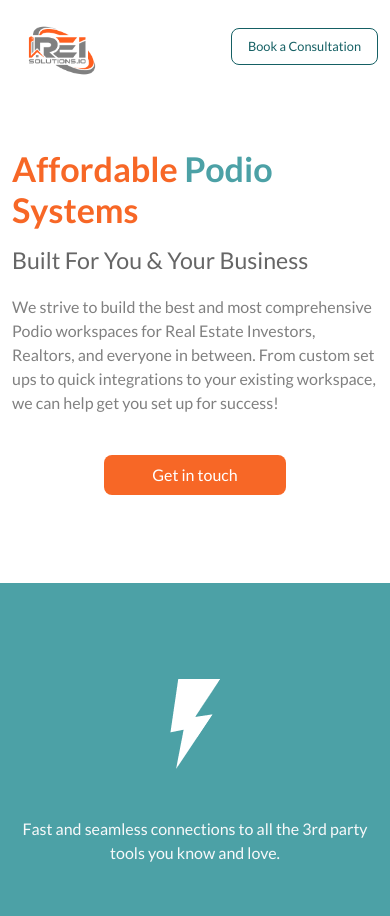
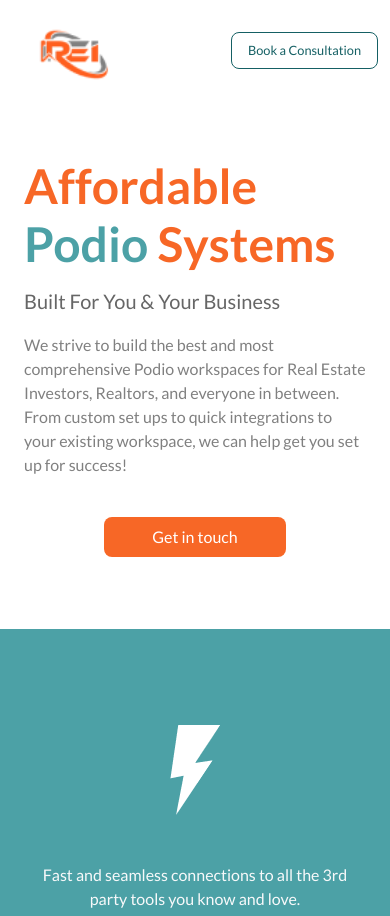
Before and after one commit to Meritdike/reiSolutions-Landing-page, a plain HTML site: page index.html in a window 390 px wide. Shown: the top 916 px of the page. Drawn offline with Linux system fonts and the light colour scheme.

Commit message:
ch: updated responsive mobile footer design and added the arm image

```diff
--- a/css/style.css
+++ b/css/style.css
@@ -16,6 +16,10 @@
     --secondary-orange: #F79468;
     --greenTint2: #7FC0C4;
     --greenTint4: #D8F1F3;
+}
+
+h1 {
+    font-size: 48px !important;
 }
 
 .btn-outline-green {
--- a/index.html
+++ b/index.html
@@ -5,7 +5,7 @@
     <meta http-equiv="X-UA-Compatible" content="IE=edge">
     <meta name="viewport" content="width=device-width, initial-scale=1.0">
     <!-- Favicon Link -->
-    <link rel="shortcut icon" href="img/favicon.png" type="image/x-icon">
+    <link rel="shortcut icon" href="img/small-logo.png" type="image/x-icon">
     <!-- CSS Link -->
     <link rel="stylesheet" href="css/style.css">
     <link rel="stylesheet" href="css/bootstrap.min.css">
@@ -20,7 +20,7 @@
     <header>
         <nav class="navbar bg-white">
             <div class="container">
-              <a class="navbar-brand" href="#"><img src="img/header-logo.png" alt="solution.oi logo" class="img-fluid d-none d-lg-block d-md-block"><img src="img/favicon.png" alt="solution.oi logo" class="logo-mobile d-lg-none d-md-none d"></a>
+              <a class="navbar-brand" href="#"><img src="img/header-logo.png" alt="solution.oi logo" class="img-fluid d-none d-lg-block d-md-block"><img src="img/small-logo.png" alt="solution.oi logo" class="logo-mobile d-lg-none d-md-none d"></a>
                 <ul class="navbar-nav ms-auto mb-2 mb-lg-0">
                   <li class="nav-item">
                     <a class="nav-link active" aria-current="page" href="#"><button class="fs-btn px-3 py-2 rounded-3 btn-outline-green">Book a Consultation</button></a>
@@ -32,13 +32,13 @@
     <main>
         <!-- Hero section -->
         <section id="hero-section" class="pb-3">
-            <div class="container my-5 py-lg-5 py-md-5 pb-0">
+            <div class="container my-5 py-lg-5 py-md-5 pb-0 px-4 px-lg-0 px-md-0">
                 <div class="text-lg-center text-md-center text-start">
-                    <h1 class="text-orange fw-semibold display-4">Affordable <span class="text-green">Podio</span> Systems</h1>
-                    <h3 class="text-gray py-2">Built For You & Your Business</h3>
+                    <h1 class="text-orange fw-semibold">Affordable <span class="text-green">Podio</span> Systems</h1>
+                    <h3 class="text-gray py-2 fs-5">Built For You & Your Business</h3>
                     <p class="text-gray-secondary w-60 mx-auto pt-1">We strive to build the best and most comprehensive Podio workspaces for Real Estate Investors, Realtors, and everyone in between. From custom set ups to quick integrations to your existing workspace, we can help get you set up for success!</p>
                     <div class="text-center">
-                        <button type="button" class="my-4 px-5 py-2 rounded-3 btn-orange border-0" data-bs-toggle="modal" data-bs-target="#get-in-touch">Get in touch</button>
+                        <button type="button" class="mt-4 mb-2 px-5 py-2 rounded-3 btn-orange border-0" data-bs-toggle="modal" data-bs-target="#get-in-touch">Get in touch</button>
                     </div>
                 </div>
             </div>
@@ -52,7 +52,7 @@
             </div>
             <!-- End of Hand -->
             <div class="container py-lg-5 py-md-5 pt-5 pb-0">
-                <div class="row">
+                <div class="row px-4 px-lg-0 px-md-0">
                     <div class="col-lg-4 col-md-12 col-12 text-center">
                         <img src="img/lightening.png" alt="lightening bolt" class="img-fluid">
                         <p class="text-light py-5">Fast and seamless connections to all the 3rd party tools you know and love.</p>
@@ -67,7 +67,7 @@
                     </div>
                 </div>
                 <div class="row">
-                    <div class="col-12 text-center p-lg-5 p-md-5 py-5 expert border-radius mx-auto">
+                    <div class="col-12 text-center p-lg-5 p-md-5 py-5 expert border-radius mx-auto px-4 px-lg-0 px-md-0">
                         <h5 class="text-white">We are Experts in</h5>
                         <p class="fs-2 text-orange-secondary">Citrix | Podio</p>
                         <p class="text-white w-60 mx-auto">Let us help bring your vision to life and get your business back on track! We will design a custom CRM around your business so you don’t have to run your business around a CRM that doesn’t match how you really do things!</p>
```
Also changed, not shown: img/small-logo.png (added).
